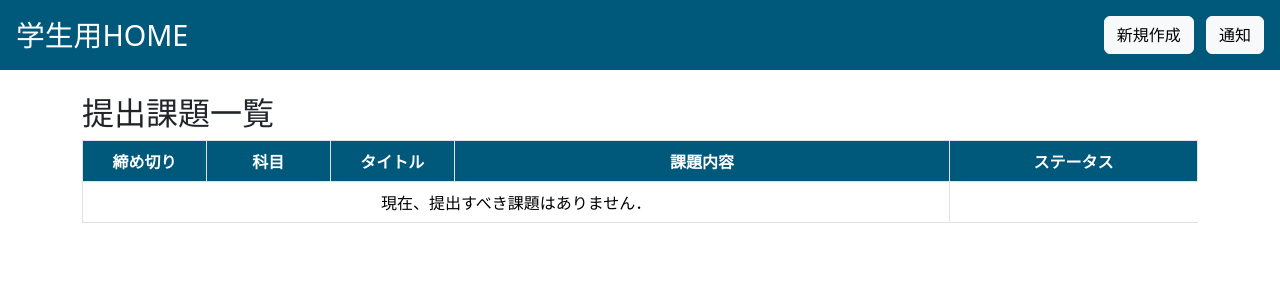
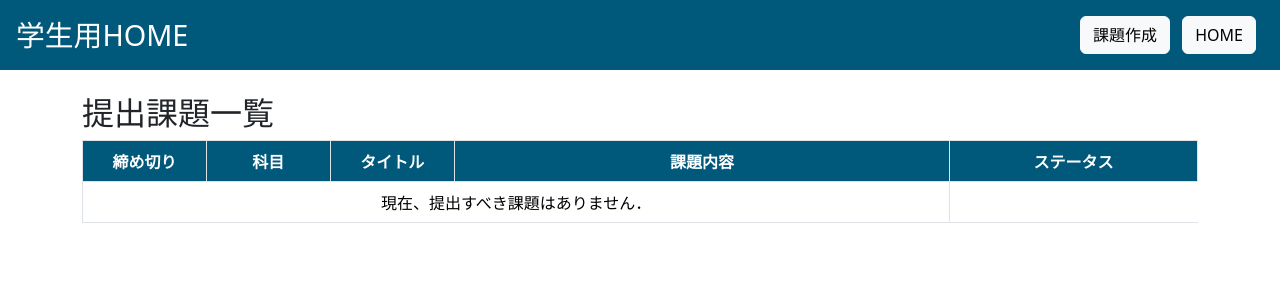
Before and after one commit to sumina10/nittc2025-j4exp-3, a Django app: page /task/student_home/ in a window 1280 px wide. Shown: the top 300 px of the page. Run offline with Django 5.2, Linux system fonts and the light colour scheme; the visitor is signed in with stand-in values (Sample User, id 1); data that the repository does not hold is empty; parts of the project's set-up code (start-up, migrations or seed data) failed here and were passed over; some libraries are stand-ins or nearby versions.

Commit message:
学生用と教師用のヘッダーにボタンのリンクを追加 以上，これにて終了，もう言葉は不要です．

```diff
--- a/task/templates/task/student_base.html
+++ b/task/templates/task/student_base.html
@@ -75,8 +75,12 @@
         <h1>学生用HOME</h1>
         <div>
             {% block header_button %}
-            <button class="btn btn-light me-2">新規作成</button>
-            <button class="btn btn-light">通知</button>
+            {% comment %}
+            example
+            <a href="{% url 'urls.pyから名前を引っ張る' %}" class="btn btn-light me-2">ボタンの名前</a>
+            {% endcomment %}
+            <a href="{% url 'task-create' %}" class="btn btn-light me-2">課題作成</a>
+            <a href="{% url 'student-home' %}" class="btn btn-light me-2">HOME</a>
             {% endblock %}
         </div>
     </div>
--- a/task/templates/task/teacher_base.html
+++ b/task/templates/task/teacher_base.html
@@ -75,6 +75,9 @@
         <h1>教師用HOME</h1>
         <div>
             {% block header_button %}
+            {% comment %}
+            <a href="{% url 'urls.pyから名前を引っ張る' %}" class="btn btn-light me-2">ボタンの名前</a>
+            {% endcomment %}
             <a href="{% url 'teacher-log' %}" class="btn btn-light me-2">ログ閲覧</a>
             <a href="{% url 'teacher-home' %}" class="btn btn-light me-2">home</a>
             {% endblock %}
```
